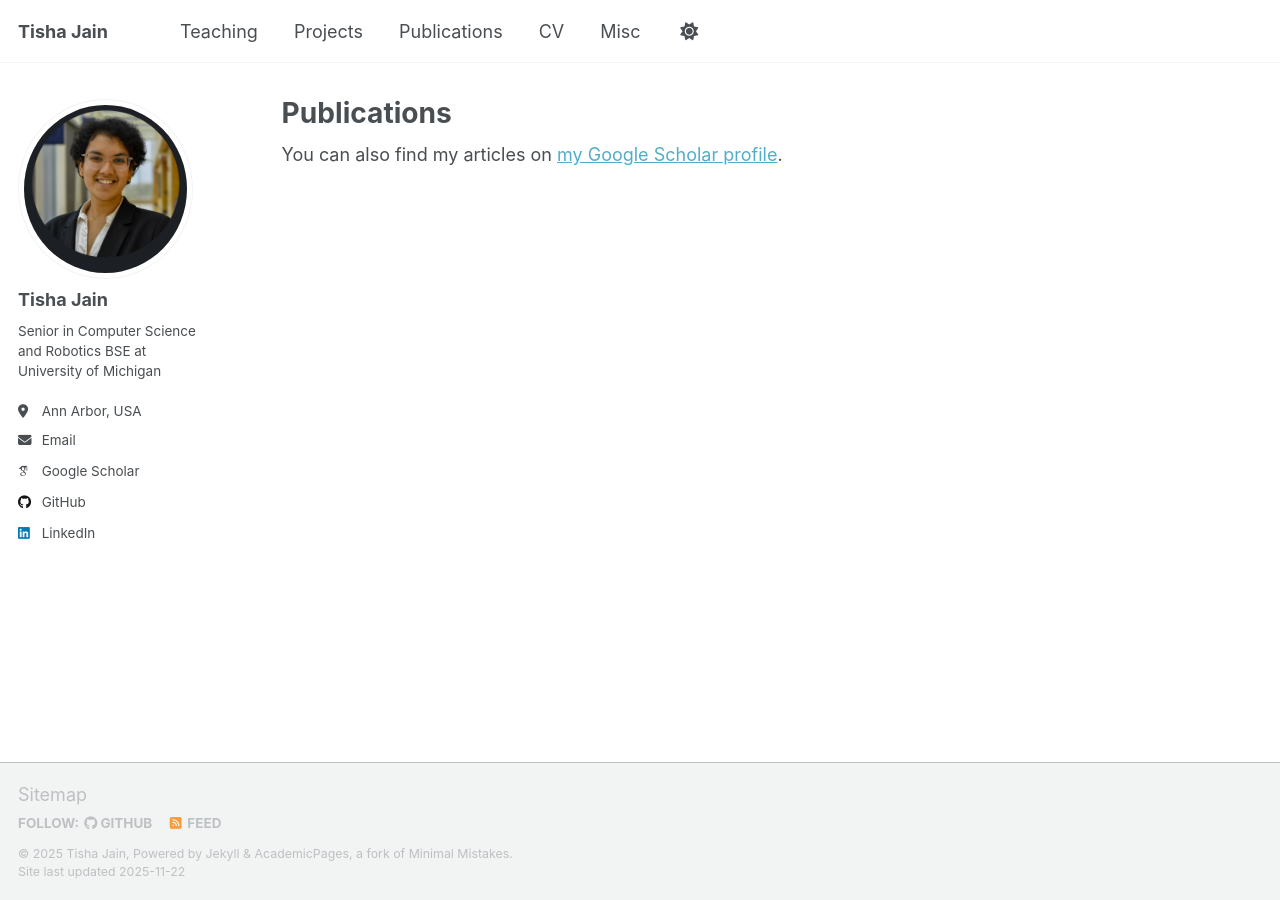
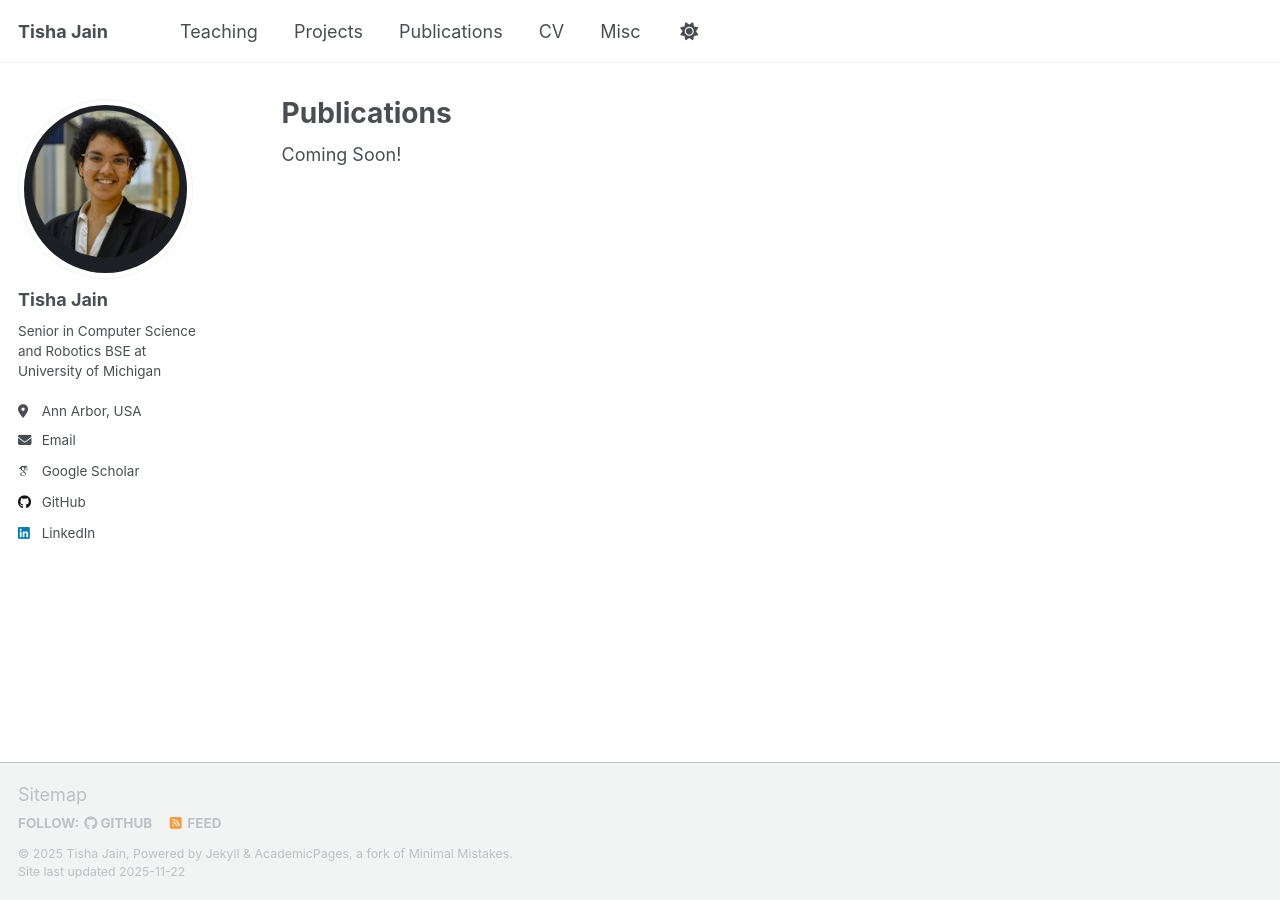
Before and after one commit to TishaJain6060/TishaJain6060.github.io, a Jekyll site: the page built from _pages/publications.md, in a window 1280 px wide. Built offline with Jekyll 4.4.1, drawn with Linux system fonts in a browser that asks for light colours; some web fonts are replaced; a script that is not in the unit is left out.

Commit message:
Revise publications layout and add 'Coming Soon!'
Updated publications page layout and permalink.

```diff
--- a/_pages/publications.md
+++ b/_pages/publications.md
@@ -1,33 +1,8 @@
 ---
-layout: archive
 title: "Publications"
-permalink: /publications/
-author_profile: true
+collection: publications
+permalink: /publication/
+
 ---
 
-{% if site.author.googlescholar %}
-  <div class="wordwrap">You can also find my articles on <a href="{{site.author.googlescholar}}">my Google Scholar profile</a>.</div>
-{% endif %}
-
-{% include base_path %}
-
-<!-- New style rendering if publication categories are defined -->
-{% if site.publication_category %}
-  {% for category in site.publication_category  %}
-    {% assign title_shown = false %}
-    {% for post in site.publications reversed %}
-      {% if post.category != category[0] %}
-        {% continue %}
-      {% endif %}
-      {% unless title_shown %}
-        <h2>{{ category[1].title }}</h2><hr />
-        {% assign title_shown = true %}
-      {% endunless %}
-      {% include archive-single.html %}
-    {% endfor %}
-  {% endfor %}
-{% else %}
-  {% for post in site.publications reversed %}
-    {% include archive-single.html %}
-  {% endfor %}
-{% endif %}
+Coming Soon!
```
